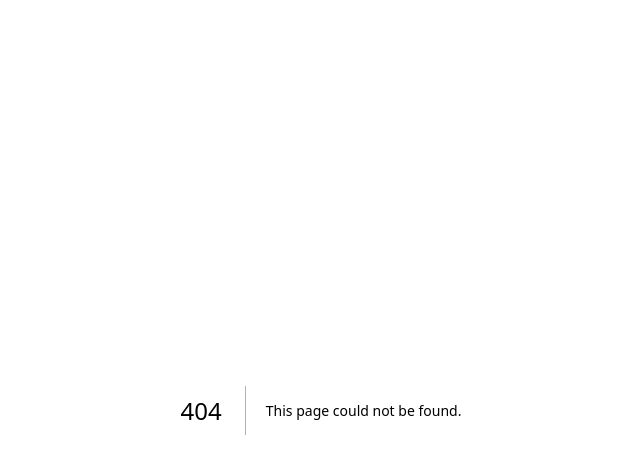
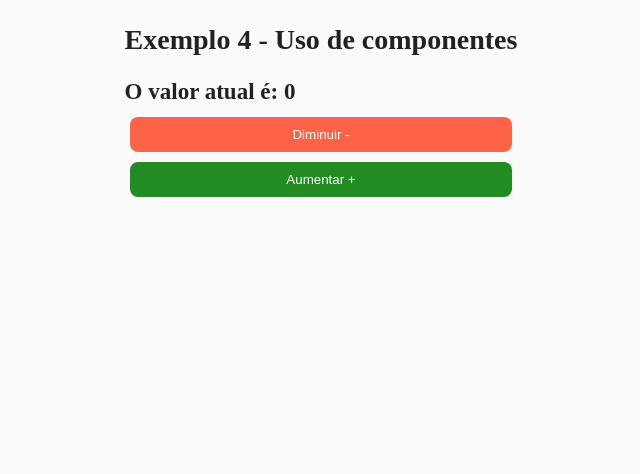
Before and after one commit to theopalma616-lab/aula-nextjs, a Next.js app: page /exemplos/ex-04 in a window 1280 px wide. Before the commit this address had no page. Shown: the top 474 px of the page, without its empty margins (319-959 px from the left). Built offline with nearby package versions, Linux system fonts and the light colour scheme.

Commit message:
atividade 3 inicio

```diff
--- /dev/null
+++ b/src/app/atividades/atv-03/botao/index.jsx
@@ -0,0 +1,15 @@
+import styles from './index.module.css';
+
+function Botao({ texto, aoClicar, acao }) {
+    return (
+        <button
+            className={`${styles.botao} ${acao === '+' ? styles.mais : styles.menos}`}
+            // className={styles.botao + ' ' + acao === '+' ? styles.mais : styles.menos}
+            onClick={aoClicar}
+        >
+            {texto}
+        </button>
+    );
+}
+
+export default Botao;
--- /dev/null
+++ b/src/app/exemplos/ex-04/botao/index.jsx
@@ -0,0 +1,15 @@
+import styles from './index.module.css';
+
+function Botao({ texto, aoClicar, acao }) {
+    return (
+        <button
+            className={`${styles.botao} ${acao === '+' ? styles.mais : styles.menos}`}
+            // className={styles.botao + ' ' + acao === '+' ? styles.mais : styles.menos}
+            onClick={aoClicar}
+        >
+            {texto}
+        </button>
+    );
+}
+
+export default Botao;
--- /dev/null
+++ b/src/app/exemplos/ex-04/botao/index.module.css
@@ -0,0 +1,13 @@
+.botao {
+    padding: 1rem 2rem;
+    cursor: pointer;
+    margin: 0.5rem;
+}
+
+.mais {
+    background-color: forestgreen;
+}
+
+.menos {
+    background-color: tomato;
+}
--- /dev/null
+++ b/src/app/exemplos/ex-04/page.jsx
@@ -0,0 +1,28 @@
+'use client'
+
+import { useState } from 'react';
+
+import Botao from './botao';
+
+import styles from './page.module.css';
+
+function Exemplo04() {
+    // O hook useState gerencia o valor do contador
+    const [contador, setContador] = useState(0);
+
+    const incrementar = () => setContador(contador + 1);
+    const decrementar = () => setContador(contador - 1);
+
+    return (
+        <div className={styles.container}>
+            <h1>Exemplo 4 - Uso de componentes</h1>
+            <h2>O valor atual é: {contador}</h2>
+
+            {/* Passando funções e textos via Props para o componente Botao */}
+            <Botao texto="Diminuir -" aoClicar={decrementar} acao={'-'} />
+            <Botao texto="Aumentar +" aoClicar={incrementar} acao={'+'} />
+        </div>
+    );
+}
+
+export default Exemplo04;
--- /dev/null
+++ b/src/app/exemplos/ex-04/page.module.css
@@ -0,0 +1,6 @@
+.container {
+    display: flex;
+    flex-direction: column;
+    text-align: 'center';
+    margin-top: '50px';
+}
--- a/src/app/page.jsx
+++ b/src/app/page.jsx
@@ -9,11 +9,13 @@ function Home() {
         <Link href="/exemplos/ex-01">Exemplo 1 </Link>
         <Link href="/exemplos/ex-02">Exemplo 2 </Link>
         <Link href="/exemplos/ex-03">Exemplo 3 </Link>
+        <Link href="/exemplos/ex-04">Exemplo 4 </Link>
       </div>
       <div className={styles.containerListas}>
         <h1>Atividades</h1>
         <Link href="/atividades/atv-01"> Atividade 1</Link>
         <Link href="/atividades/atv-02"> Atividade 2</Link>
+        <Link href="/atividades/atv-03"> Atividade 3</Link>
       </div>
     </div>
   );
```
Also changed, not shown: src/app/atividades/atv-03/botao/index.module.css (added), src/app/atividades/atv-03/page.jsx (added), src/app/atividades/atv-03/page.module.css (added).
